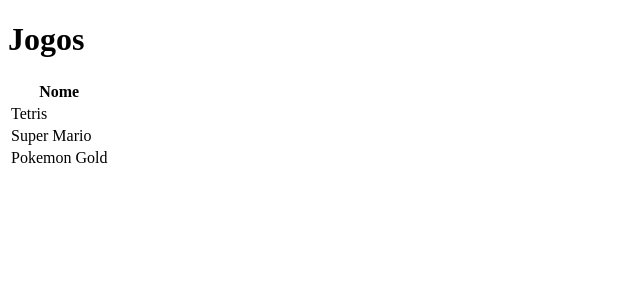
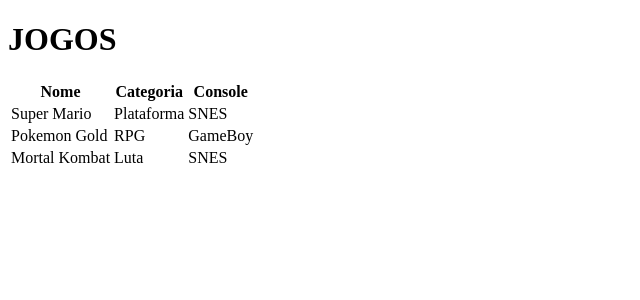
Before and after one commit to Yassunaga/Python-course, a Flask app: page / in a window 1280 px wide. Shown: the top 300 px of the page, without its empty margins (0-640 px from the left). Run offline with Flask 2, Linux system fonts and the light colour scheme.

Commit message:
Atributos dinâmicos na página

```diff
--- a/flask_1/jogoteca/jogoteca.py
+++ b/flask_1/jogoteca/jogoteca.py
@@ -1,12 +1,22 @@
 from flask import Flask, render_template
-
 
 app = Flask(__name__)
 
 
+class Jogo:
+    def __init__(self, nome, categoria, console):
+        self.nome = nome
+        self.categoria = categoria
+        self.console = console
+
+
 @app.route("/")
 def ola():
-    lista = ['Tetris', 'Super Mario', 'Pokemon Gold']
+    jogo1 = Jogo("Super Mario", "Plataforma", "SNES")
+    jogo2 = Jogo("Pokemon Gold", "RPG", "GameBoy")
+    jogo3 = Jogo("Mortal Kombat", "Luta", "SNES")
+
+    lista = [jogo1, jogo2, jogo3]
     return render_template('index.html', titulo='Jogos',
                            jogos=lista)
 
--- a/flask_1/jogoteca/templates/index.html
+++ b/flask_1/jogoteca/templates/index.html
@@ -8,18 +8,22 @@
   <body>
     <div class="container">
         <div class="page-header">
-            <h1>{{ titulo }}</h1>
+            <h1>{{ titulo|upper }}</h1>
         </div>
         <table class="table table-striped table-responsive table-bordered">
             <thead class="thead-default">
                 <tr>
                     <th>Nome</th>
+                    <th>Categoria</th>
+                    <th>Console</th>
                 </tr>
             </thead>
             <tbody>
             {% for jogo in jogos %}
                 <tr>
-                    <td>{{jogo}}</td>
+                    <td>{{jogo.nome}}</td>
+                    <td>{{jogo.categoria}}</td>
+                    <td>{{jogo.console}}</td>
                 </tr>
             {% endfor %}
             </tbody>
```
